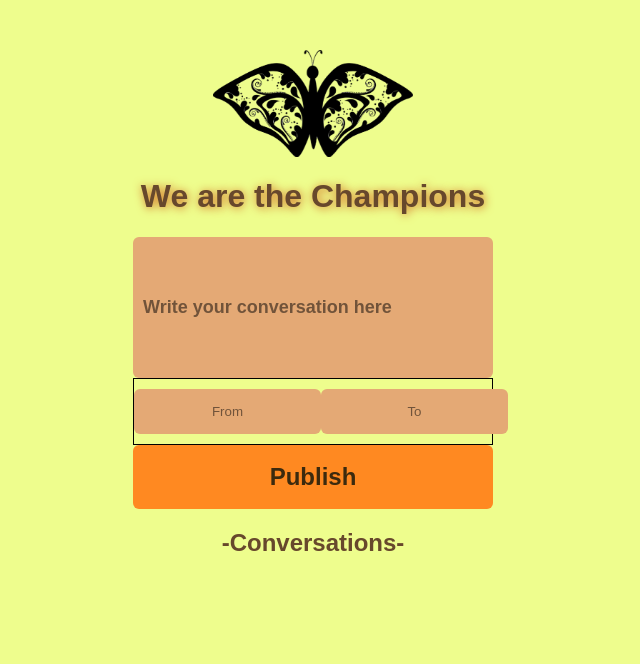
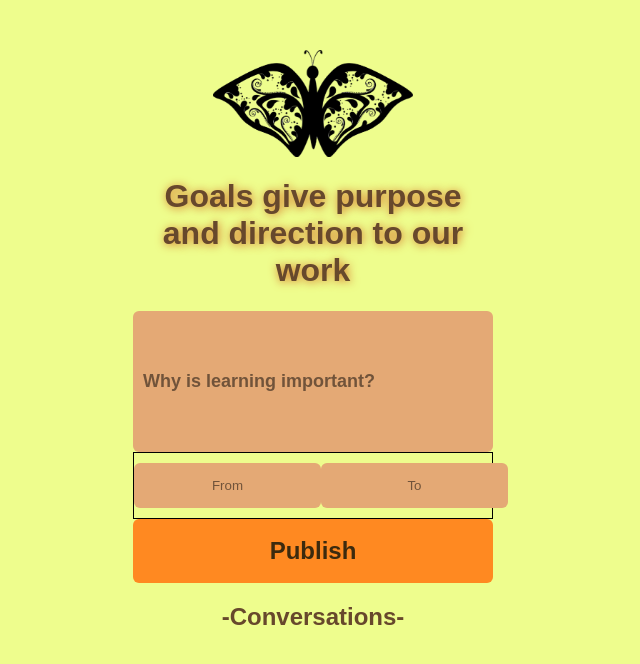
Before and after one commit to FirasItani/whatsapp, a plain HTML site: page index.html in a window 1280 px wide. Shown: the whole page, without its empty margins (327-967 px from the left). Drawn offline with Linux system fonts and the light colour scheme; no server answers.

Commit message:
Update index.html

```diff
--- a/index.html
+++ b/index.html
@@ -15,9 +15,9 @@
 <body>
   <div class="container">
     <img src="fly.png">
-    <h1>We are the Champions</h1>
+    <h1>Goals give purpose and direction to our work</h1>
 
-    <input class="input1" type="text" placeholder="Write your conversation here" id="input-field">
+    <input class="input1" type="text" placeholder="Why is learning important?" id="input-field">
 
     <div class="flex-div">
 
```
